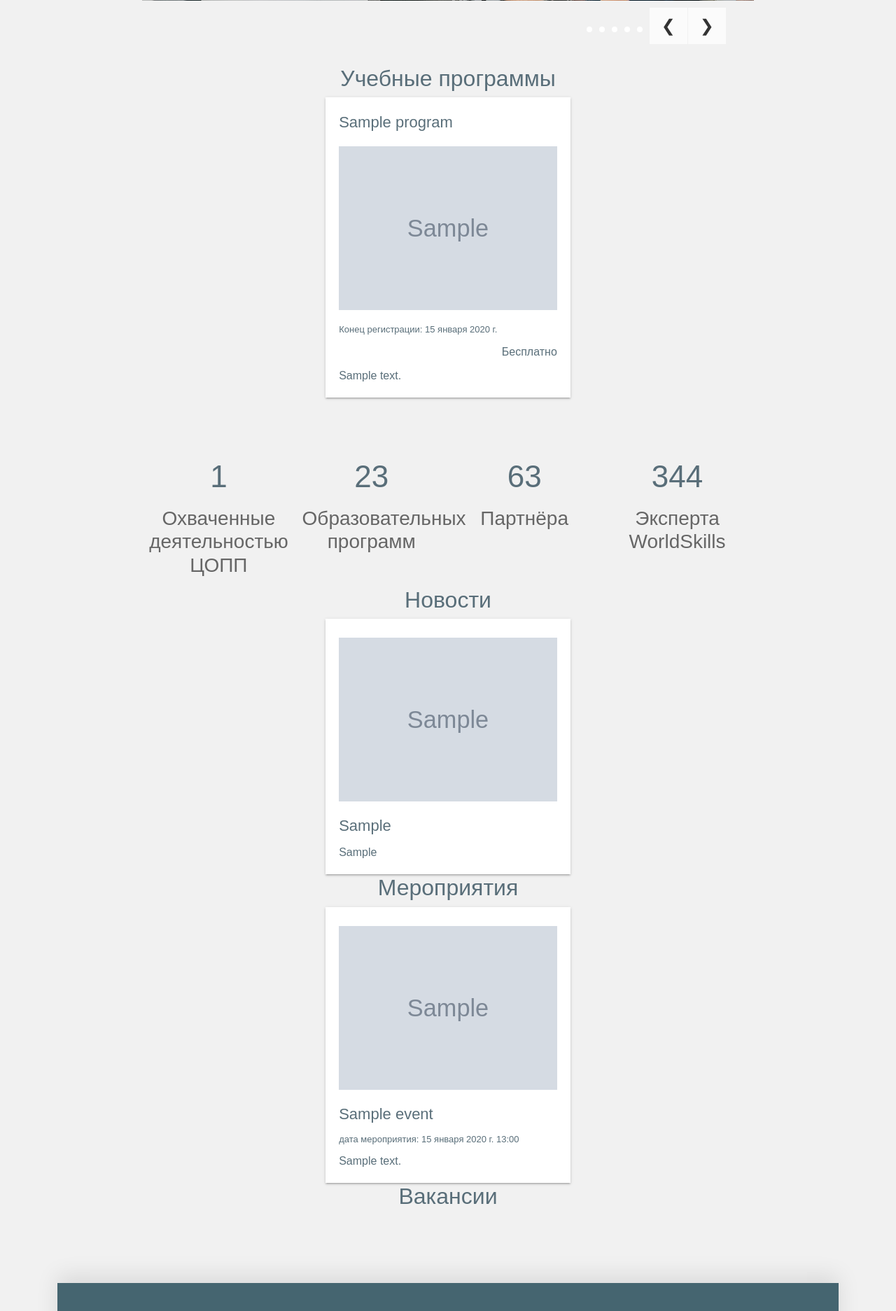
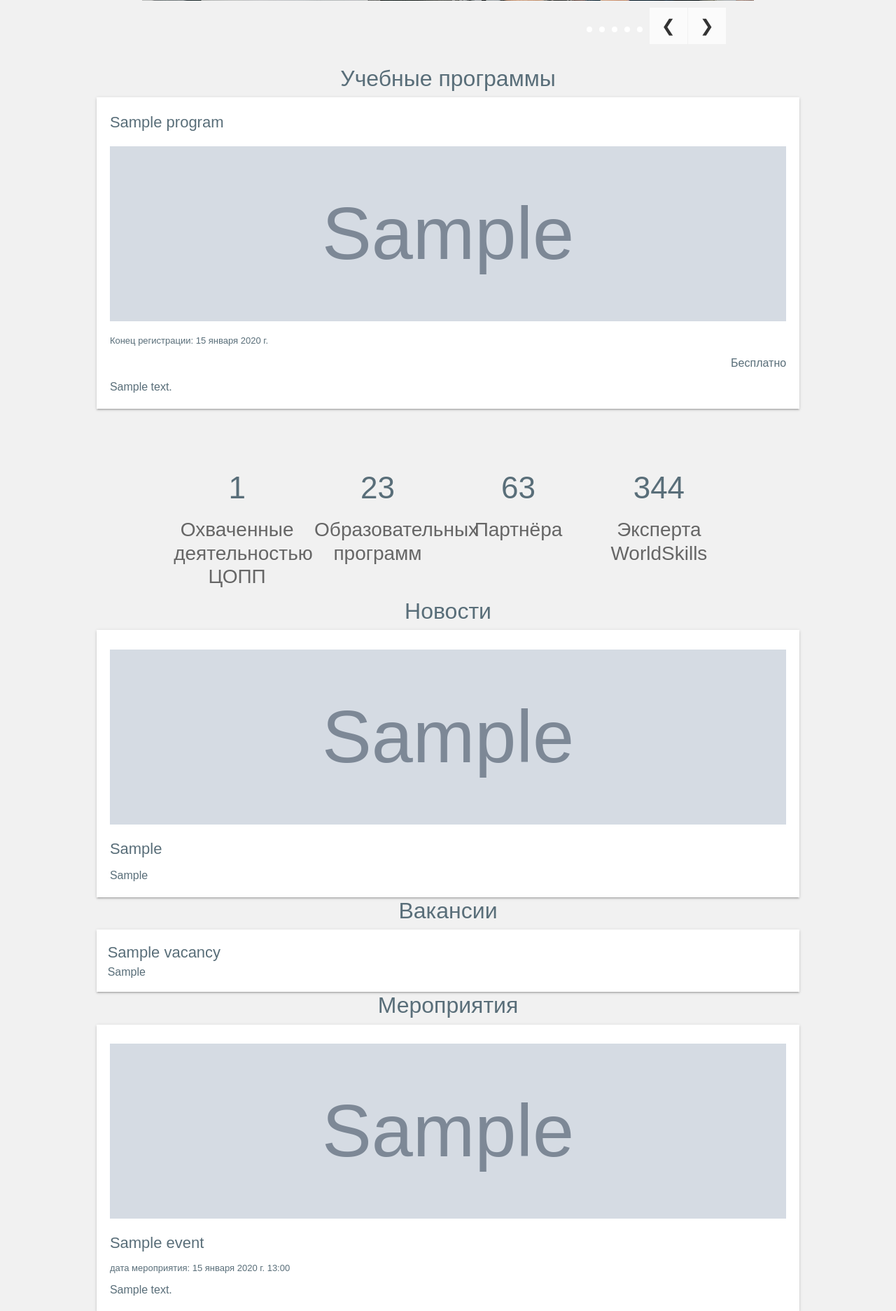
Before and after one commit to CarloDiPalma/copp, a Django app: page / in a window 1280 px wide. Shown: the part 756-2629 px from the top of the page at 70% size. Run offline with Django 4.2, Linux system fonts and the light colour scheme; tables that the repository leaves empty hold one stand-in row (values such as "Sample post"); grey boxes marked "Sample" are stand-in pictures; some libraries are stand-ins or nearby versions.

Commit message:
Main styling

```diff
--- a/main/templates/main/index.html
+++ b/main/templates/main/index.html
@@ -29,6 +29,14 @@
             {% endfor %}
         </div>
 
+        <h2><a href="/vacancies/">Вакансии</a></h2>
+
+        <div class="vacancies">
+            {% for vacancy in vacancies %}
+                {% include 'vacancy/includes/short_story.html' %}
+            {% endfor %}
+        </div>
+
         <h2><a href="/events/">Мероприятия</a></h2>
 
         <div class="theprog">
@@ -37,14 +45,6 @@
             {% endfor %}
         </div>
 
-        <h2><a href="/vacancies/">Вакансии</a></h2>
-
-        <div class="theprog">
-            {% for vacancy in vacancies %}
-                {% include 'vacancies/includes/short_story.html' %}
-            {% endfor %}
-        </div>
-
     </div>
 
 {% endblock content %}
--- a/main/views.py
+++ b/main/views.py
@@ -23,6 +23,6 @@
         'posts': posts,
         'events': events,
         'people': people,
-        'vacancues': vacancies
+        'vacancies': vacancies
     }
     return render(request, 'main/index.html', context)
--- a/static/css/style.css
+++ b/static/css/style.css
@@ -28,16 +28,13 @@
 
 .theprog {
     display:flex;
-    justify-content: center;
-    flex-wrap:wrap;
-    row-gap:2rem;
     column-gap:2.5rem;
 }
 
 .prog_unit_sh {
     background: #fff;
     padding:1.2rem;
-    flex-basis: 350px;
+    flex-basis: 100%;
     box-shadow: 0 2px 2px 0 rgba(0,0,0,.14), 0 3px 1px -2px rgba(0,0,0,.1), 0 1px 5px 0 rgba(0,0,0,.12);
 }
 
@@ -321,6 +318,10 @@
 
 /* SLIDER END */
 
+.container1 {
+    width: 92%;
+    margin: 0 auto;
+}
 
 /* NUMBERS */
 
@@ -454,3 +455,16 @@
     width: 250px;
     margin: 18px auto 10px;
 }
+
+/* VACANCY */
+.vacancies {
+    display: flex;
+    column-gap: 20px;
+    background: #fff;
+    box-shadow: 0 2px 2px 0 rgba(0,0,0,.14), 0 3px 1px -2px rgba(0,0,0,.1), 0 1px 5px 0 rgba(0,0,0,.12);
+}
+
+.vacancy {
+    width: 50%;
+    padding: 16px;
+}
--- a/vacancy/templates/vacancy/includes/short_story.html
+++ b/vacancy/templates/vacancy/includes/short_story.html
@@ -1,6 +1,6 @@
 {% load thumbnail %}
 
-<div class="prog_unit_sh">
+<div class="vacancy">
 
     <div class="link_sh">
         <a href="{% url 'vacancy:vacancy-detail' vacancy.id %}">{{ vacancy.title }}</a>
```
Also changed, not shown: vacancy/templates/vacancy/vacancy_detail.html (+6 -9 lines).
